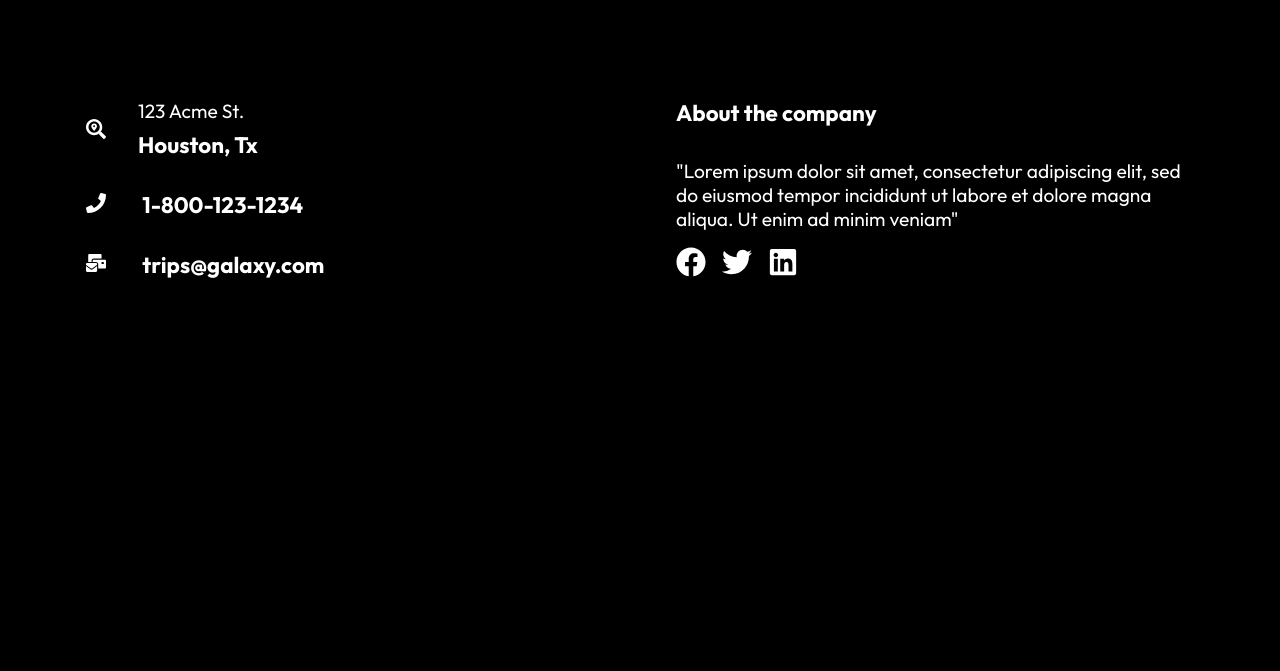
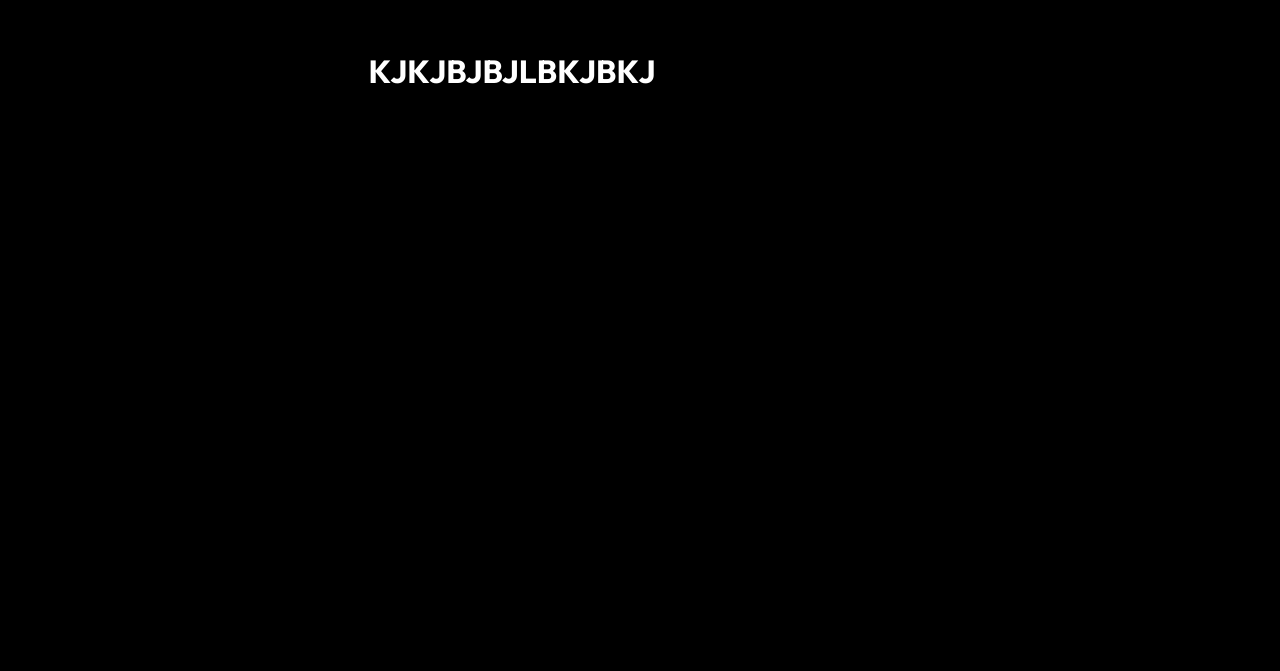
Before and after one commit to meribayss/frontback, a React (Create React App) app: page / in a window 1280 px wide. Shown: the part 849-1520 px from the top of the page. Before the commit the page ends 1256 px from the top, so only its background shows below. Built offline with nearby package versions, Linux system fonts and the light colour scheme.

Commit message:
somechanges

```diff
--- a/package.json
+++ b/package.json
@@ -12,6 +12,7 @@
     "@testing-library/jest-dom": "^5.16.4",
     "@testing-library/react": "^13.3.0",
     "@testing-library/user-event": "^13.5.0",
+    "aos": "^2.3.4",
     "axios": "^0.27.2",
     "material-icons": "^1.11.2",
     "react": "^18.1.0",
--- a/src/Components/Navbar/Navbar.jsx
+++ b/src/Components/Navbar/Navbar.jsx
@@ -28,6 +28,7 @@ const Navbar = () => {
         <li>
           <Link to="/pricing">Pricing</Link>
         </li>
+
         <li>
           <Link to="/addproduct">Addproduct</Link>
         </li>
--- a/src/pages/Home.css
+++ b/src/pages/Home.css
@@ -1,78 +1,4 @@
-/* .cards-list {
-  z-index: 0;
-  width: 100%;
-  display: flex;
-  justify-content: space-around;
-  flex-wrap: wrap;
+.container {
+  background-color: black;
+  size: 50px;
 }
-
-.card {
-  margin: 30px auto;
-  width: 300px;
-  height: 300px;
-  border-radius: 40px;
-  box-shadow: 5px 5px 30px 7px rgba(0, 0, 0, 0.25),
-    -5px -5px 30px 7px rgba(0, 0, 0, 0.22);
-  cursor: pointer;
-  transition: 0.4s;
-}
-
-.card .card_image {
-  width: inherit;
-  height: inherit;
-  border-radius: 40px;
-}
-
-.card .card_image img {
-  width: inherit;
-  height: inherit;
-  border-radius: 40px;
-  object-fit: cover;
-}
-
-.card .card_title {
-  text-align: center;
-  border-radius: 0px 0px 40px 40px;
-  font-family: sans-serif;
-  font-weight: bold;
-  font-size: 30px;
-  margin-top: -80px;
-  height: 40px;
-}
-
-.card:hover {
-  transform: scale(0.9, 0.9);
-  box-shadow: 5px 5px 30px 15px rgba(0, 0, 0, 0.25),
-    -5px -5px 30px 15px rgba(0, 0, 0, 0.22);
-}
-
-.title-white {
-  color: white;
-}
-
-.title-black {
-  color: black;
-}
-
-@media all and (max-width: 500px) {
-  .card-list {
-    /* On small screens, we are no longer using row direction but column */
-/* flex-direction: column;
-  }
-} */
-
-/*
-  .card {
-    margin: 30px auto;
-    width: 300px;
-    height: 300px;
-    border-radius: 40px;
-    background-image: url('https://i.redd.it/b3esnz5ra34y.jpg');
-    background-size: cover;
-    background-repeat: no-repeat;
-    background-position: center;
-    background-repeat: no-repeat;
-  box-shadow: 5px 5px 30px 7px rgba(0,0,0,0.25), -5px -5px 30px 7px rgba(0,0,0,0.22);
-    transition: 0.4s;
-  }
-  */
--- a/src/pages/Home.jsx
+++ b/src/pages/Home.jsx
@@ -6,48 +6,15 @@ const Home = () => {
   return (
     <div>
       {/* <Navbar /> */}
-      <Video />;
-      {/* <section>
-        <div class="cards-list">
-          <div class="card 1">
-            <div class="card_image">
-              {" "}
-              <img src="https://i.redd.it/b3esnz5ra34y.jpg" />{" "}
-            </div>
-            <div class="card_title title-white">
-              <p>Card Title</p>
-            </div>
-          </div>
-
-          <div class="card 2">
-            <div class="card_image">
-              <img src="https://cdn.blackmilkclothing.com/media/wysiwyg/Wallpapers/PhoneWallpapers_FloralCoral.jpg" />
-            </div>
-            <div class="card_title title-white">
-              <p>Card Title</p>
-            </div>
-          </div>
-
-          <div class="card 3">
-            <div class="card_image">
-              <img src="https://media.giphy.com/media/10SvWCbt1ytWCc/giphy.gif" />
-            </div>
-            <div class="card_title">
-              <p>Card Title</p>
-            </div>
-          </div>
-
-          <div class="card 4">
-            <div class="card_image">
-              <img src="https://media.giphy.com/media/LwIyvaNcnzsD6/giphy.gif" />
-            </div>
-            <div class="card_title title-black">
-              <p>Card Title</p>
-            </div>
-          </div>
+      <Video />
+      <div>
+        <div
+          className="container
+        "
+        >
+          <h1>KJKJBJBJLBKJBKJ</h1>
         </div>
-        Run Pen Resources
-      </section> */}
+      </div>
       {/* <Footer /> */}
     </div>
   );
```
Also changed, not shown: src/Components/HomeCards.jsx/HomeCards.css (renamed from src/Components/HomeCards/HomeCards.css), src/Components/HomeCards.jsx/HomeCards.jsx (renamed from src/Components/HomeCards/HomeCards.jsx), 1 other file (tests, documents, lock files or other folders).
